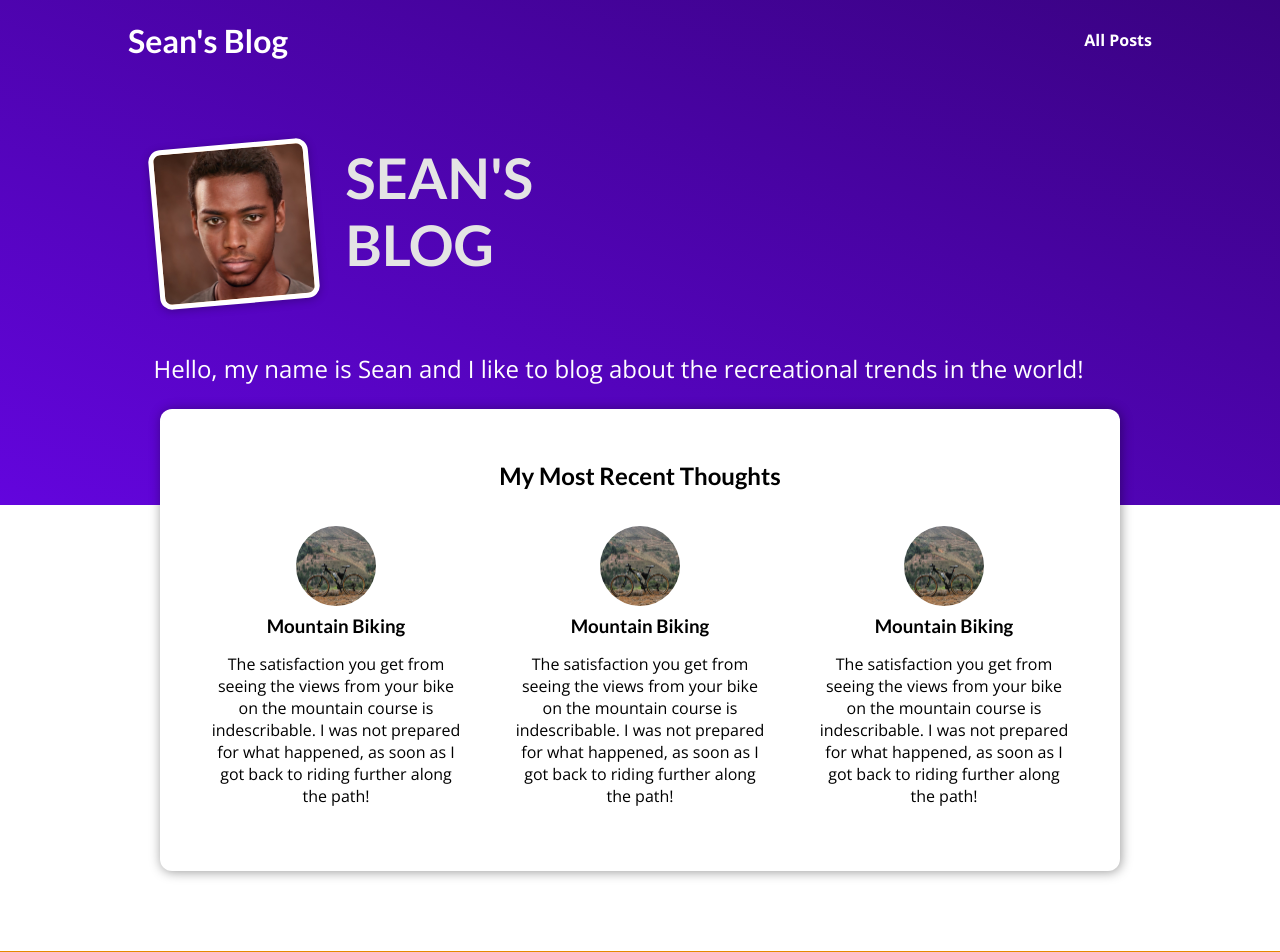
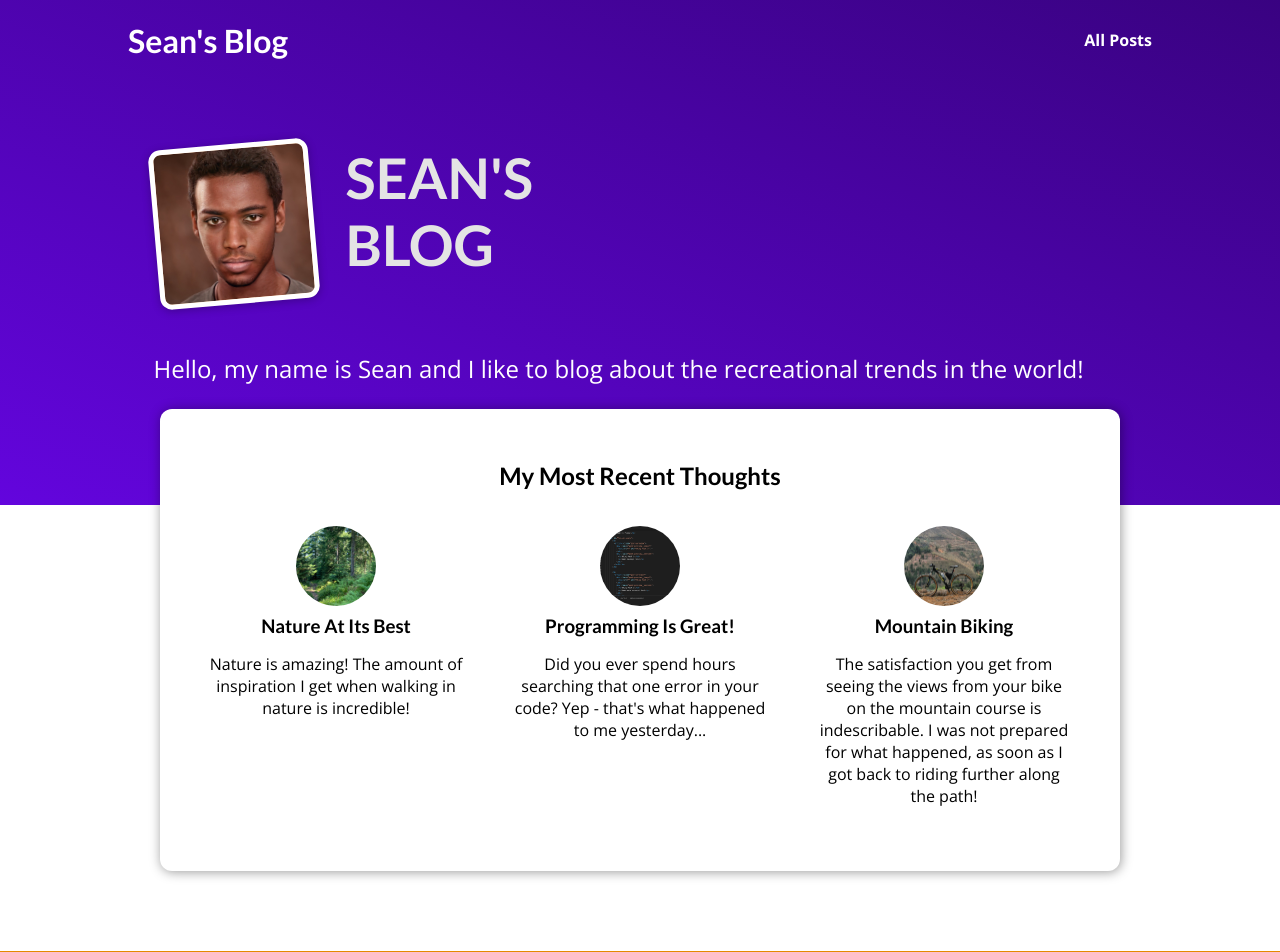
Before and after one commit to MBANS8A1/Misc_Blogs_Site, a Django app: page / in a window 1280 px wide. Shown: the top 952 px of the page. Run offline with Django 5.2, Linux system fonts and the light colour scheme.

Commit message:
In the post.HTML snippet I sued the curly braces interpolation syntax to replace the hardcoded article-related text for a post with the post data accessible from the template from which the post.html snippet is "included" in. So far, I used post.title, post.image and post.excerpt. I corrected a typo in the image dictionary value for the mountain biking image in views.py.

```diff
--- a/blogs_site/blog/templates/blog/includes/post.html
+++ b/blogs_site/blog/templates/blog/includes/post.html
@@ -2,11 +2,11 @@
 <li>
     <article class="post">
           <a href="{% url "post-details-page" slugPost="the-biking-range" %}">
-            <img src="{% static "blog/images/mountain_biking_sm.jpg" %}" alt="Mountain Biking"/>
+            <img src="{% static "blog/images/"|add:post.image %}" alt={{post.title}}/>
             <div class="post__content">
-              <h3>Mountain Biking</h3>
-              <p>The satisfaction you get from seeing the views from your bike on the mountain course is indescribable.
-                I was not prepared for what happened, as soon as I got back to riding further along the path!
+              <h3>{{ post.title}}</h3>
+              <p>
+                {{ post.excerpt }}
               </p>
             </div>
           </a>
--- a/blogs_site/blog/views.py
+++ b/blogs_site/blog/views.py
@@ -4,7 +4,7 @@ from django.shortcuts import render
 all_posts = [
     {
         "slug": "biking-in-the-mountains",
-        "image" : "mountain_biking_sm_jpg",
+        "image" : "mountain_biking_sm.jpg",
         "author": "Sean Crossahm",
         "date": date(2026,1,14),
         "title": "Mountain Biking",
```
